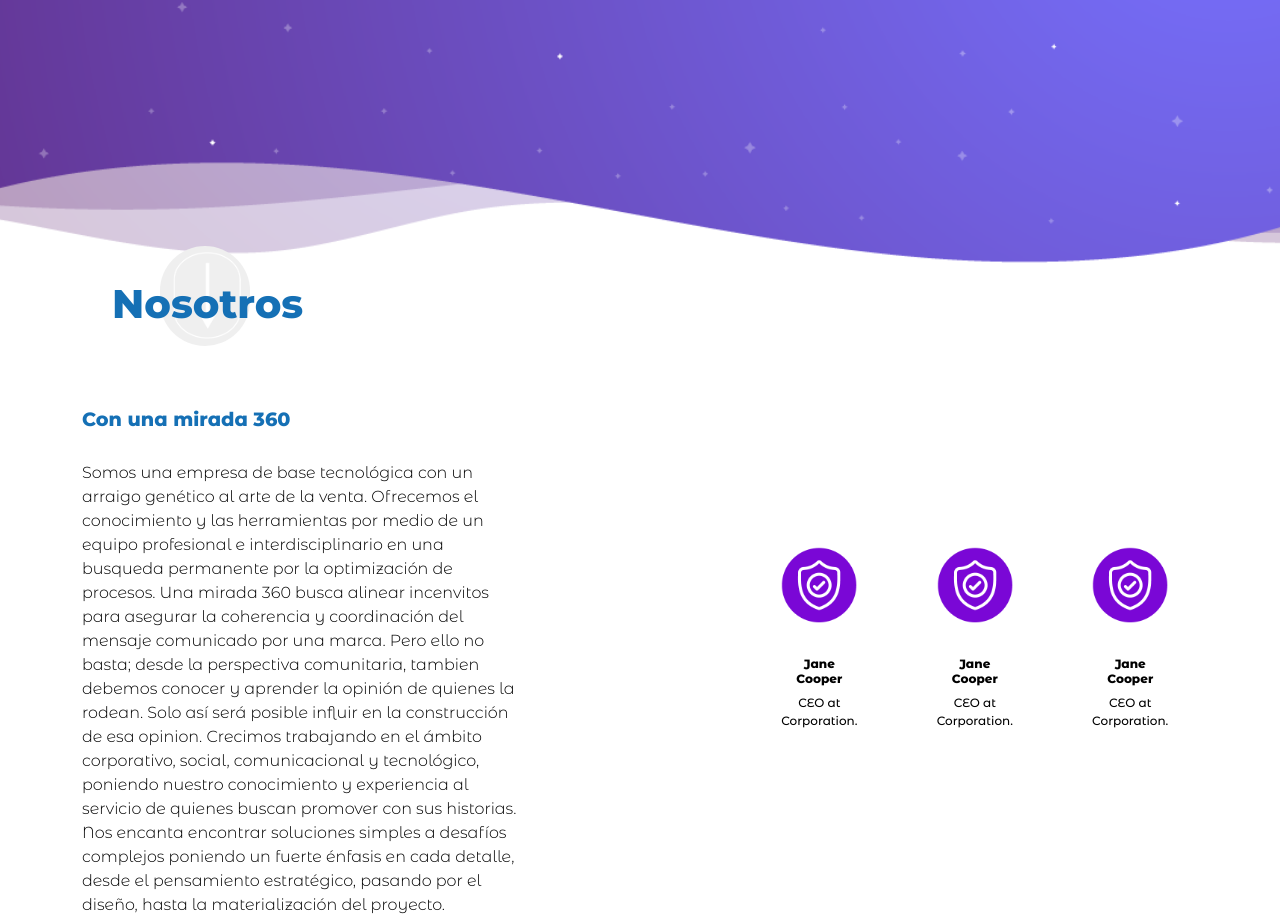
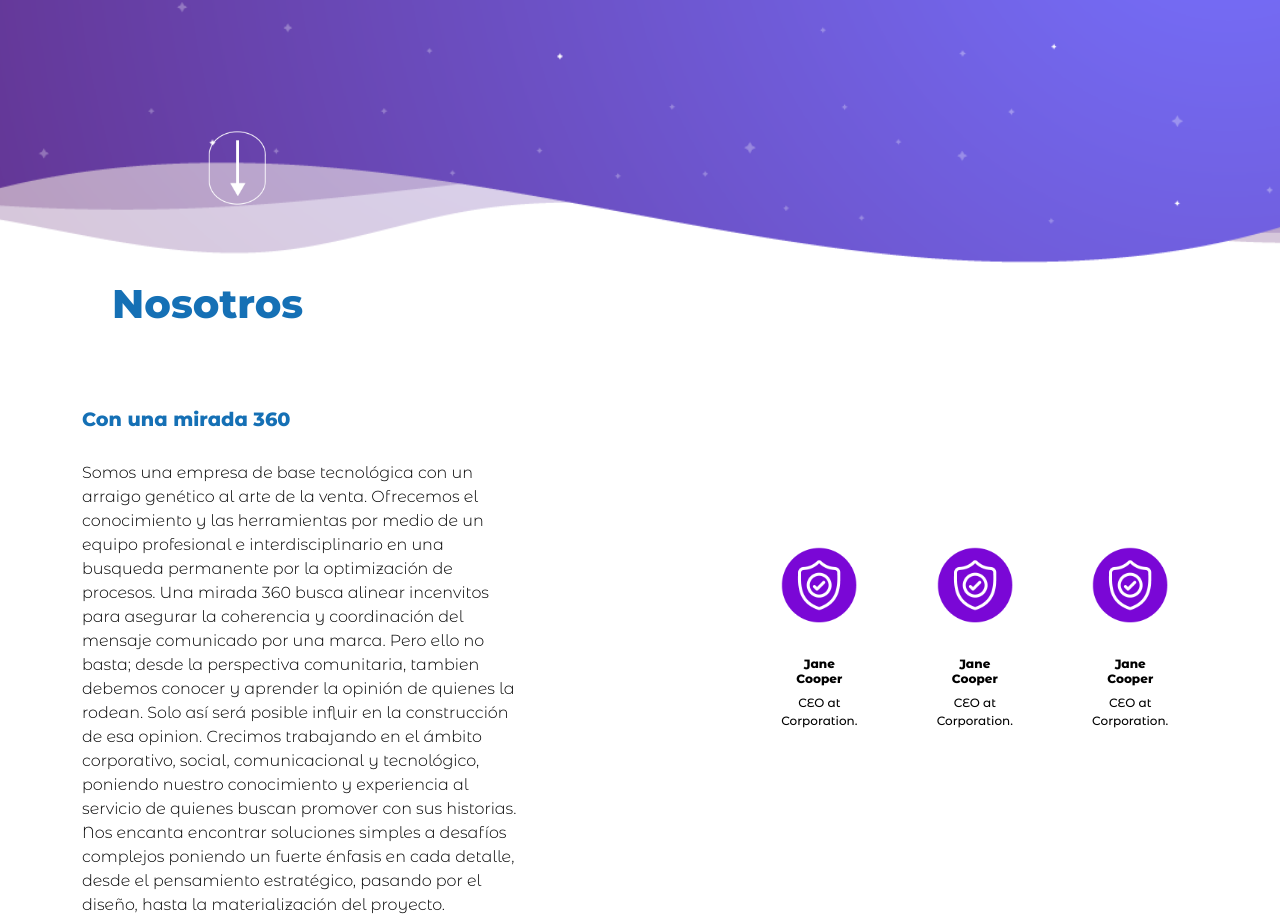
Before and after one commit to GeronimoVenzi/autodatee-web2, a Next.js app: page / in a window 1280 px wide. Shown: the part 840-1763 px from the top of the page. Built offline with nearby package versions, Linux system fonts and the light colour scheme.

Commit message:
add button in homepage

```diff
--- a/components/HomePage/HomePage.module.css
+++ b/components/HomePage/HomePage.module.css
@@ -49,11 +49,12 @@
 
 .button__container__img {
     background-image: url('../assets/button.png');
-    width: 100px;
-    height: 100px;
+    width: 85px;
+    height: 85px;
     background-position: center;
     background-repeat: no-repeat;
     background-size: cover;
+    background-color: transparent;
 }
 
 @media only screen and (min-width: 768px) {
@@ -74,6 +75,13 @@
         text-align: left;
         font-size: 4rem;
     }
+    .button__container {
+        display: flex;
+        justify-content: center;
+        width: 90px;
+        margin-top: -250px;
+        margin-left: 190px;
+    }
 }
 
 @media only screen and (min-width: 1200px) {
```
